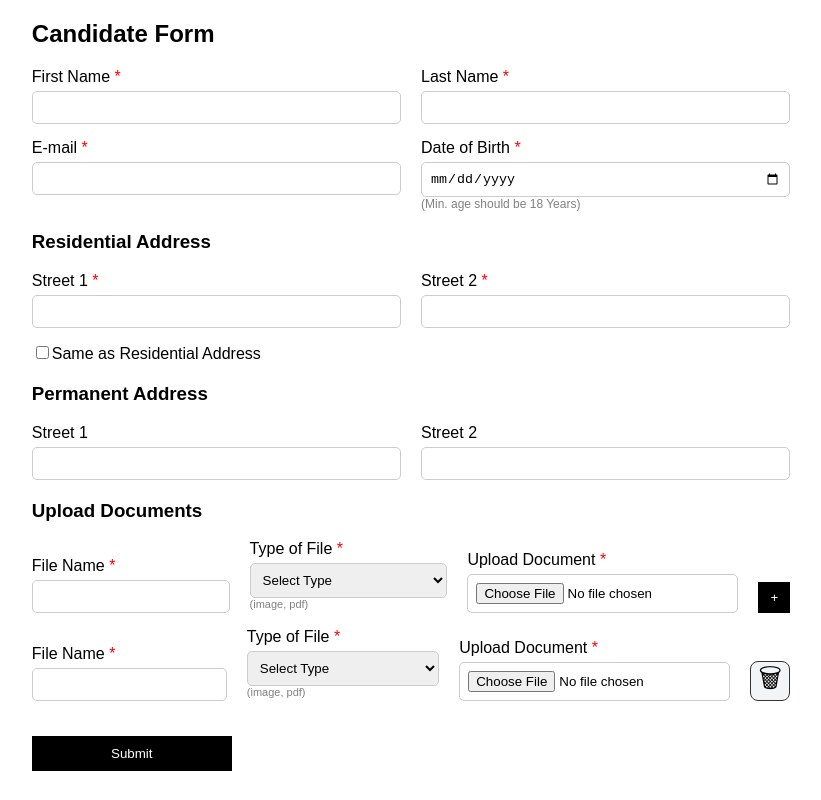
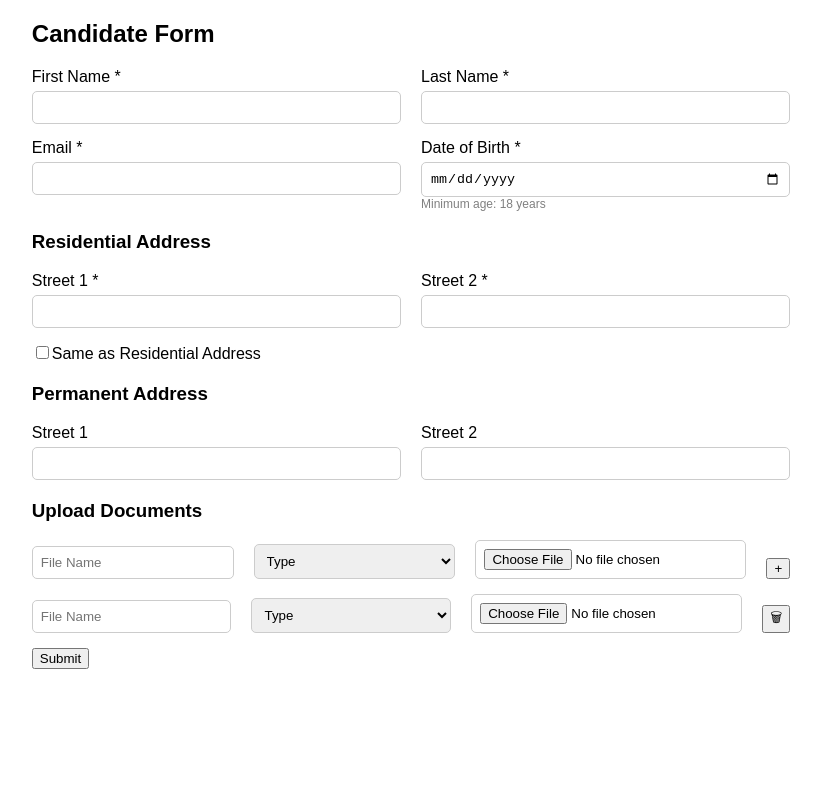
Before and after one commit to dua090/formfront, a React (Vite) app: page / in a window 1280 px wide. Shown: the whole page, without its empty margins (229-1050 px from the left). Built offline with nearby package versions, Linux system fonts and the light colour scheme.

Commit message:
added env

```diff
--- a/src/form/form.jsx
+++ b/src/form/form.jsx
@@ -1,8 +1,7 @@
 import React, { useState } from "react";
 import "./form.css";
 
-const Form = () => {
-  const [form, setForm] = useState({
+const initialFormState = {
   firstName: "",
   lastName: "",
   email: "",
@@ -14,7 +13,11 @@ const Form = () => {
     { fileName: "", fileType: "", file: null },
     { fileName: "", fileType: "", file: null }
   ]
-  });
+};
+
+const Form = () => {
+  const [form, setForm] = useState(initialFormState);
+  const [formKey, setFormKey] = useState(0);
 
   const handleChange = (e) => {
     setForm({ ...form, [e.target.name]: e.target.value });
@@ -67,29 +70,37 @@ const Form = () => {
     setForm({ ...form, documents: docs });
   };
 
+  const calculateAge = (dob) => {
+    const birth = new Date(dob);
+    const today = new Date();
+    let age = today.getFullYear() - birth.getFullYear();
+    const m = today.getMonth() - birth.getMonth();
+    if (m < 0 || (m === 0 && today.getDate() < birth.getDate())) {
+      age--;
+    }
+    return age;
+  };
+
   const handleSubmit = async (e) => {
     e.preventDefault();
 
-    const age =
-      new Date().getFullYear() - new Date(form.dob).getFullYear();
-
+    // ✅ AGE VALIDATION
+    const age = calculateAge(form.dob);
     if (age < 18) {
-      alert("Minimum age should be 18");
+      alert("❌ Minimum age should be 18 years");
       return;
     }
 
+    // Address validation
     if (!form.sameAsResidential) {
-      if (
-        !form.permanentAddress.street1 ||
-        !form.permanentAddress.street2
-      ) {
-        alert("Permanent address required");
+      if (!form.permanentAddress.street1 || !form.permanentAddress.street2) {
+        alert("❌ Permanent address required");
         return;
       }
     }
 
     if (form.documents.length < 2) {
-      alert("Minimum 2 documents required");
+      alert("❌ Minimum 2 documents required");
       return;
     }
 
@@ -102,13 +113,15 @@ const Form = () => {
 
       formData.append("data", JSON.stringify(form));
 
-      const API_URL = import.meta.env.VITE_API_URL || "http://localhost:5000";
+      const API_URL =
+        import.meta.env.VITE_API_URL || "http://localhost:5000";
+
       const res = await fetch(`${API_URL}/api/form`, {
         method: "POST",
         body: formData
       });
+
       const text = await res.text();
-      console.log("Response:", text);
 
       let data;
       try {
@@ -119,6 +132,10 @@ const Form = () => {
       }
 
       alert(data.msg || "Submitted Successfully ✅");
+
+      // ✅ RESET FORM AFTER SUCCESS
+      setForm(initialFormState);
+      setFormKey((prev) => prev + 1);
     } catch (err) {
       console.error(err);
       alert("Error submitting form ❌");
@@ -126,13 +143,16 @@ const Form = () => {
   };
 
   return (
-    <form className="container" onSubmit={handleSubmit}>
+    <form
+      key={formKey}
+      className="container"
+      onSubmit={handleSubmit}
+    >
       <h2>Candidate Form</h2>
 
-      {/* Row */}
       <div className="row">
         <div className="field">
-          <label>First Name <span>*</span></label>
+          <label>First Name *</label>
           <input
             name="firstName"
             value={form.firstName}
@@ -142,7 +162,7 @@ const Form = () => {
         </div>
 
         <div className="field">
-          <label>Last Name <span>*</span></label>
+          <label>Last Name *</label>
           <input
             name="lastName"
             value={form.lastName}
@@ -152,10 +172,9 @@ const Form = () => {
         </div>
       </div>
 
-      {/* Row */}
       <div className="row">
         <div className="field">
-          <label>E-mail <span>*</span></label>
+          <label>Email *</label>
           <input
             type="email"
             name="email"
@@ -166,7 +185,7 @@ const Form = () => {
         </div>
 
         <div className="field">
-          <label>Date of Birth <span>*</span></label>
+          <label>Date of Birth *</label>
           <input
             type="date"
             name="dob"
@@ -174,15 +193,14 @@ const Form = () => {
             onChange={handleChange}
             required
           />
-          <small>(Min. age should be 18 Years)</small>
+          <small>Minimum age: 18 years</small>
         </div>
       </div>
 
-      {/* Address */}
       <h3>Residential Address</h3>
       <div className="row">
         <div className="field">
-          <label>Street 1 <span>*</span></label>
+          <label>Street 1 *</label>
           <input
             name="street1"
             value={form.residentialAddress.street1}
@@ -194,7 +212,7 @@ const Form = () => {
         </div>
 
         <div className="field">
-          <label>Street 2 <span>*</span></label>
+          <label>Street 2 *</label>
           <input
             name="street2"
             value={form.residentialAddress.street2}
@@ -206,7 +224,7 @@ const Form = () => {
         </div>
       </div>
 
-      <label className="checkbox">
+      <label>
         <input
           type="checkbox"
           checked={form.sameAsResidential}
@@ -242,23 +260,17 @@ const Form = () => {
         </div>
       </div>
 
-      {/* Documents */}
       <h3>Upload Documents</h3>
 
       {form.documents.map((doc, i) => (
         <div className="doc-row" key={i}>
-          <div className="doc-field">
-            <label>File Name <span>*</span></label>
           <input
+            placeholder="File Name"
             required
             onChange={(e) =>
               handleDocChange(i, "fileName", e.target.value)
             }
           />
-          </div>
-
-          <div className="doc-field">
-            <label>Type of File <span>*</span></label>
 
           <select
             required
@@ -266,16 +278,11 @@ const Form = () => {
               handleDocChange(i, "fileType", e.target.value)
             }
           >
-              <option value="">Select Type</option>
+            <option value="">Type</option>
             <option value="image">Image</option>
             <option value="pdf">PDF</option>
           </select>
 
-            <small>(image, pdf)</small>
-          </div>
-
-          <div className="doc-field">
-            <label>Upload Document <span>*</span></label>
           <input
             type="file"
             required
@@ -284,29 +291,20 @@ const Form = () => {
               handleDocChange(i, "file", e.target.files[0])
             }
           />
-          </div>
 
-          <div className="doc-btn">
           {i === 0 ? (
-              <button type="button" className="add-btn" onClick={addDoc}>
+            <button type="button" onClick={addDoc}>
               +
             </button>
           ) : (
-              <button
-                type="button"
-                className="delete-btn"
-                onClick={() => removeDoc(i)}
-              >
+            <button type="button" onClick={() => removeDoc(i)}>
               🗑
             </button>
           )}
         </div>
-        </div>
       ))}
 
-      <button type="submit" className="submit">
-        Submit
-      </button>
+      <button type="submit">Submit</button>
     </form>
   );
 };
```
Lines whose indentation alone changed are shown as unchanged.
